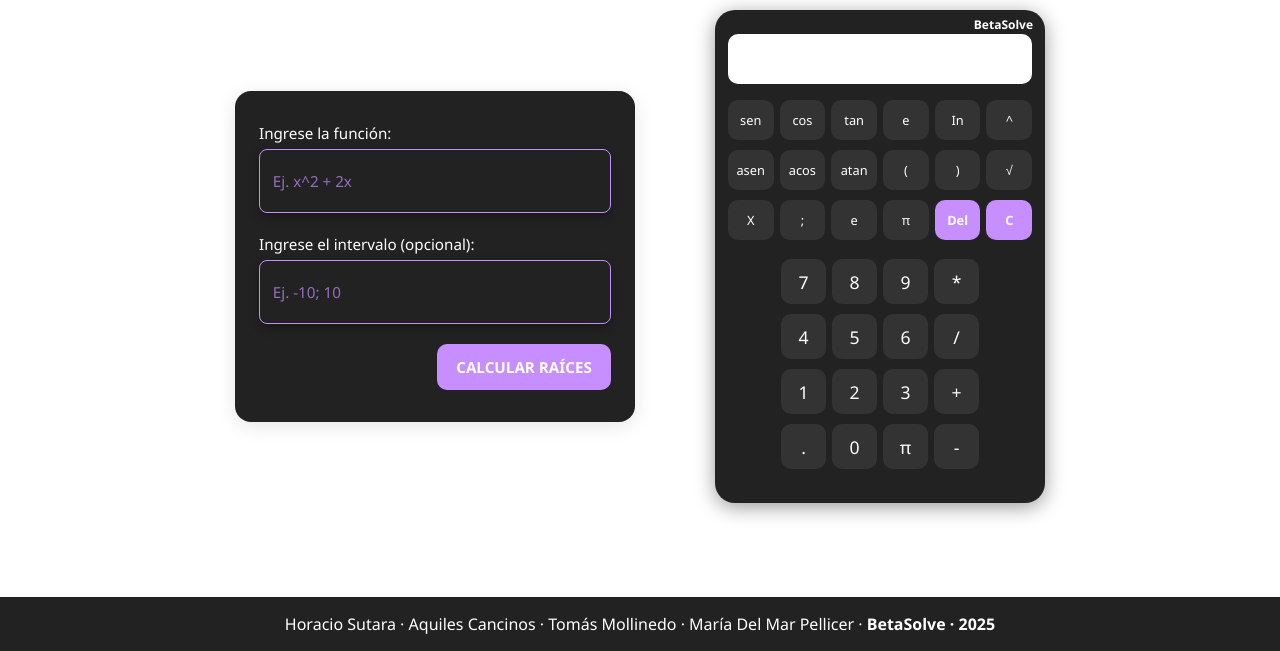
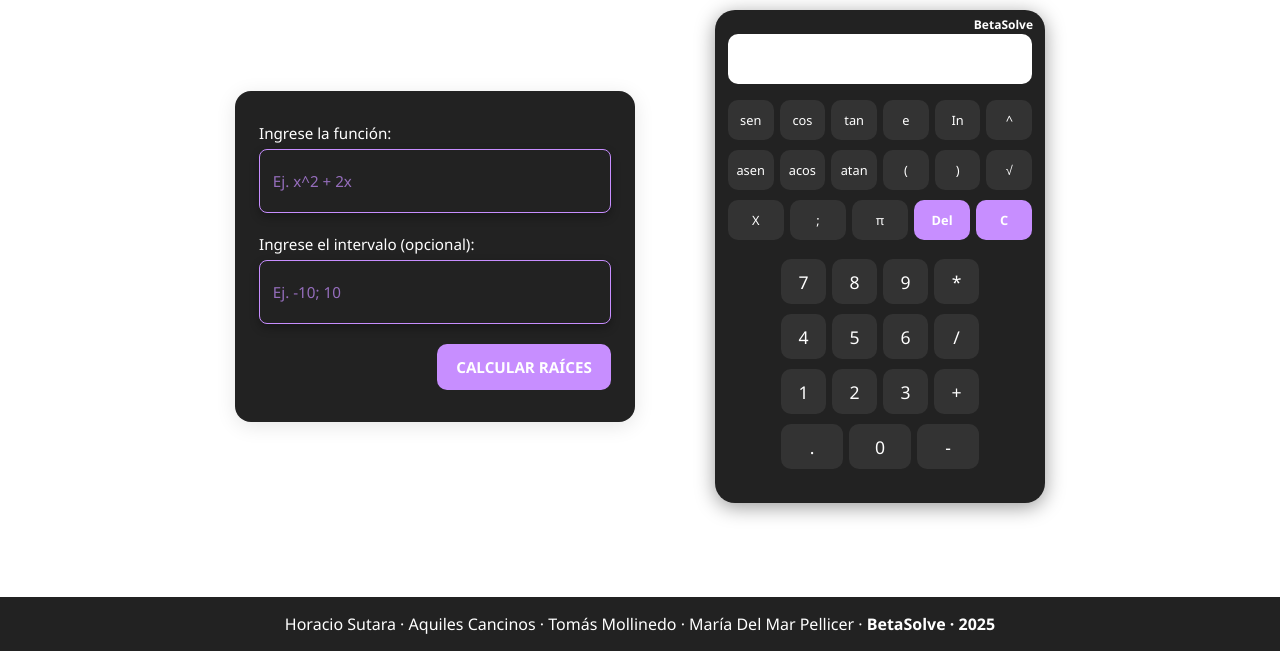
Before and after one commit to Horacio-Sutara/Calculadora, a Flask app: page /raices in a window 1280 px wide. Shown: the part 149-800 px from the top of the page. Run offline with Flask 3, Linux system fonts and the light colour scheme.

Commit message:
eliminar duplicado

```diff
--- a/app/templates/raices.html
+++ b/app/templates/raices.html
@@ -72,7 +72,6 @@
                     <div class="row-header">
                         <button class="btn-header">X</button>
                         <button class="btn-header">;</button>
-                        <button class="btn-header">e</button>
                         <button class="btn-header">π</button>
                         <button class="btn-especial">Del</button>
                         <button class="btn-especial">C</button>
@@ -101,7 +100,6 @@
                     <div class="row-math">
                         <button class="btn-math">.</button>
                         <button class="btn-math">0</button>
-                        <button class="btn-math">π</button>
                         <button class="btn-math">-</button>
                     </div>
                 </div>
```
